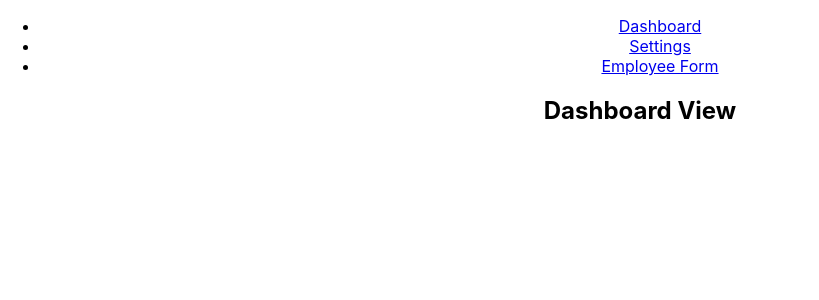
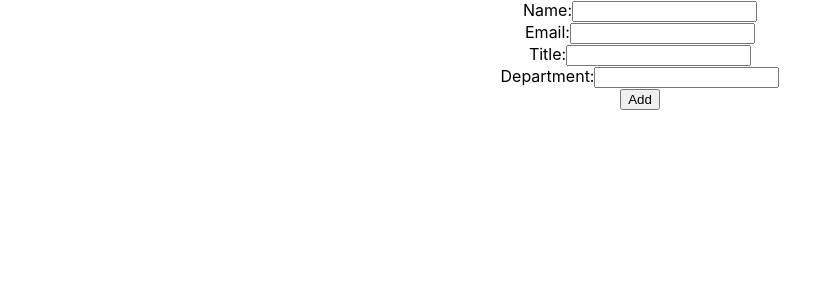
Before and after one commit to SarasotaSmile20/my-app2, a React (Create React App) app: page / in a window 1280 px wide. Shown: the top 300 px of the page, without its empty margins (0-819 px from the left). Built offline with nearby package versions, Linux system fonts and the light colour scheme.

Commit message:
components added

```diff
--- a/src/App.js
+++ b/src/App.js
@@ -1,40 +1,15 @@
 import React from "react";
 import { BrowserRouter as Router, Routes, Route, Link } from "react-router-dom";
+
 import './App.css';
-
-// Import the EmployeeForm component
-import EmployeeForm from './Components/EmployeeForm';
-
-// Placeholder components for the routes
-function Dashboard() {
-  return <h2>Dashboard View</h2>;
-}
-
-function Settings() {
-  return <h2>Settings View</h2>;
-}
+import EmployeeForm from './Components/EmployeeForm'; // Adjust this path if needed
 
 function App() {
   return (
     <Router>
       <div className="App">
-        {/* Basic navigation links */}
-        <nav>
-          <ul>
-            <li><Link to="/">Dashboard</Link></li> {/* Link to the Dashboard */}
-            <li><Link to="/settings">Settings</Link></li> {/* Link to the Settings */}
-            <li><Link to="/employee-form">Employee Form</Link></li> {/* Link to the Employee Form */}
-          </ul>
-        </nav>
-
-        {/* Define Routes */}
         <Routes>
-          {/* Route for the Dashboard */}
-          <Route path="/" element={<Dashboard />} />
-          {/* Route for the Settings */}
-          <Route path="/settings" element={<Settings />} />
-          {/* Route for the Employee Form */}
-          <Route path="/employee-form" element={<EmployeeForm />} />
+          <Route path="/" element={<EmployeeForm />} />
         </Routes>
       </div>
     </Router>
--- a/src/Components/EmployeeForm.js
+++ b/src/Components/EmployeeForm.js
@@ -76,7 +76,7 @@ class EmployeeForm extends React.Component {
             onChange={this.handleInputChange}  // Call this function when input changes
           />
         </div>
-        <button type="submit">Submit</button>  {/* Submit button */}
+        <button type="submit">Add</button>  {/* Submit button */}
       </form>
     );
   }
```
